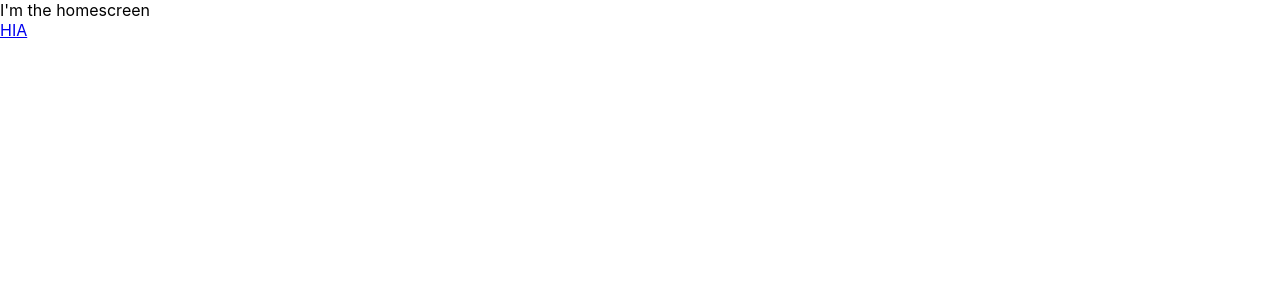
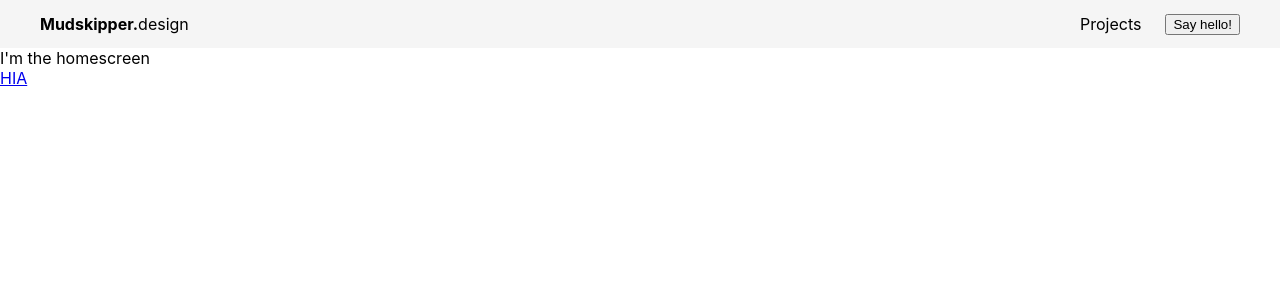
Before and after one commit to mudskipp3r/mudskipper-design, a React (Create React App) app: page / in a window 1280 px wide. Shown: the top 300 px of the page. Built offline with nearby package versions, Linux system fonts and the light colour scheme.

Commit message:
Create PrimaryNavigation

```diff
--- a/src/App.js
+++ b/src/App.js
@@ -2,10 +2,12 @@ import './App.css';
 import { BrowserRouter as Router, Routes, Route } from 'react-router-dom';
 import HomeScreen from './screens/HomeScreen';
 import ProjectScreen from './screens/ProjectScreen';
+import PrimaryNavigation from './components/PrimaryNavigation/PrimaryNavigation';
 
 function App() {
     return (
         <Router>
+            <PrimaryNavigation />
             <Routes>
                 <Route path="/" element={<HomeScreen />} />
                 <Route path="/HIA" element={<ProjectScreen />} />
--- /dev/null
+++ b/src/components/PrimaryNavigation/PrimaryNavigation.jsx
@@ -0,0 +1,28 @@
+import React from 'react';
+import HorizontalStack from '../Layout/HorizontalStack';
+
+function PrimaryNavigation() {
+    return (
+        <nav
+            style={{
+                display: 'flex',
+                backgroundColor: 'whitesmoke',
+                justifyContent: 'space-between',
+                alignItems: 'center',
+                minHeight: '48px',
+                height: '100%',
+                padding: '0px 5vh',
+            }}
+        >
+            <brand>
+                <strong>Mudskipper.</strong>design
+            </brand>
+            <HorizontalStack gap="24">
+                <div>Projects</div>
+                <button class="button">Say hello!</button>
+            </HorizontalStack>
+        </nav>
+    );
+}
+
+export default PrimaryNavigation;
```
